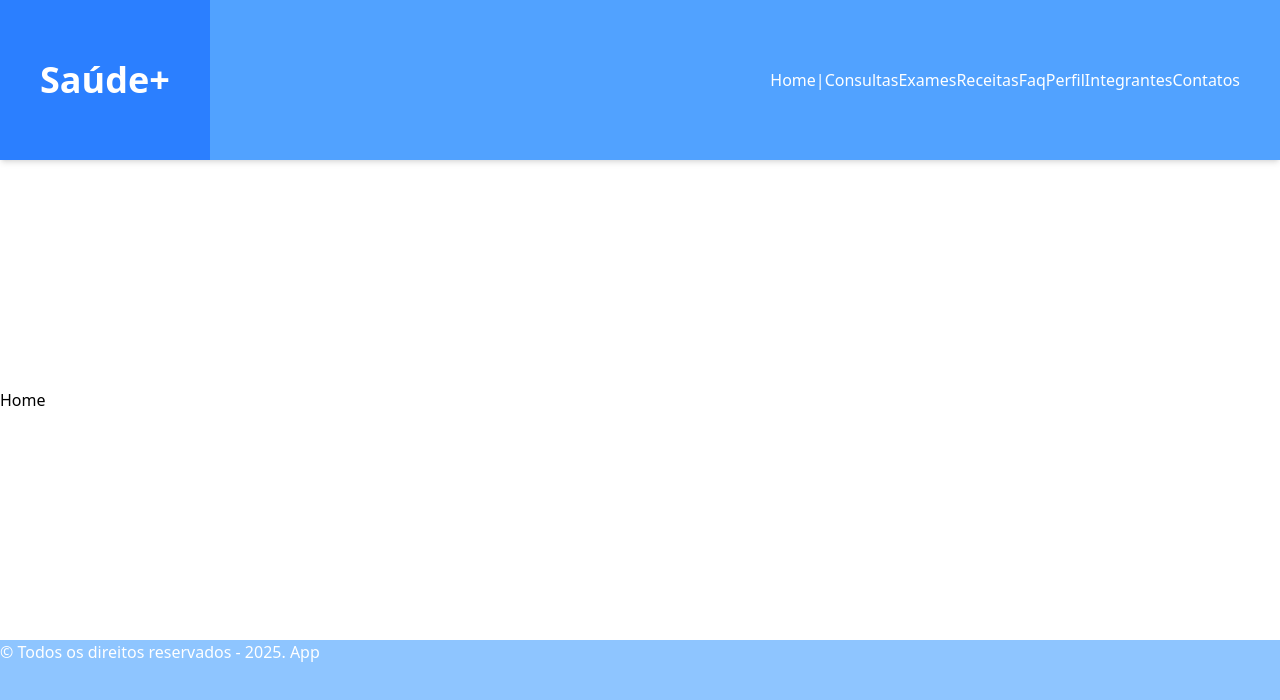
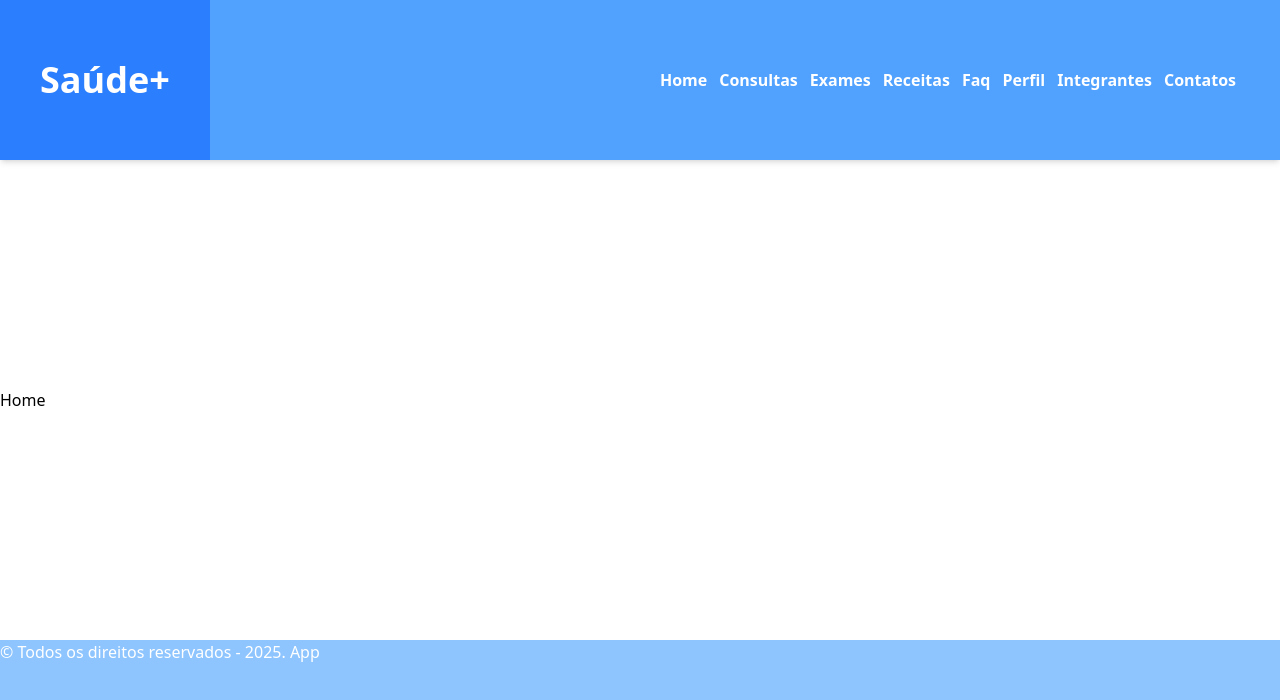
Before and after one commit to Challenge-1TDSPF-RRP/Front-End-Sprint-3, a React (Vite) app in the folder saude-mais/: page /home in a window 1280 px wide. Shown: the top 700 px of the page. Built offline with nearby package versions, Linux system fonts and the light colour scheme.

Commit message:
Estilização do Menu finalizada.

```diff
--- a/saude-mais/src/components/Menu/Menu.tsx
+++ b/saude-mais/src/components/Menu/Menu.tsx
@@ -1,17 +1,56 @@
 import { Link } from "react-router-dom";
 
-export default function Menu(){
-
-    return(
-        <nav>
-            <Link to="/home">Home</Link>|
-            <Link to="/consultas">Consultas</Link>
-            <Link to="/exames">Exames</Link>
-            <Link to="/receitas">Receitas</Link>
-            <Link to="/faq">Faq</Link>
-            <Link to="/paciente">Perfil</Link>
-            <Link to="/integrantes">Integrantes</Link>
-            <Link to="/contatos">Contatos</Link>
-        </nav>
-    );
+export default function Menu() {
+  return (
+    <nav className="flex justify-center gap-1 rounded">
+      <Link
+        to="/home"
+        className="bg-blue-400 text-white px-1 py-2 rounded font-bold hover:bg-blue-500 transition"
+      >
+        Home
+      </Link>
+      <Link
+        to="/consultas"
+        className="bg-blue-400 text-white px-1 py-2 rounded font-bold hover:bg-blue-500 transition"
+      >
+        Consultas
+      </Link>
+      <Link
+        to="/exames"
+        className="bg-blue-400 text-white px-1 py-2 rounded font-bold hover:bg-blue-500 transition"
+      >
+        Exames
+      </Link>
+      <Link
+        to="/receitas"
+        className="bg-blue-400 text-white px-1 py-2 rounded font-bold hover:bg-blue-500 transition"
+      >
+        Receitas
+      </Link>
+      <Link
+        to="/faq"
+        className="bg-blue-400 text-white px-1 py-2 rounded font-bold hover:bg-blue-500 transition"
+      >
+        Faq
+      </Link>
+      <Link
+        to="/paciente"
+        className="bg-blue-400 text-white px-1 py-2 rounded font-bold hover:bg-blue-500 transition"
+      >
+        Perfil
+      </Link>
+      <Link
+        to="/integrantes"
+        className="bg-blue-400 text-white px-1 py-2 rounded font-bold hover:bg-blue-500 transition"
+      >
+        Integrantes
+      </Link>
+      <Link
+        to="/contatos"
+        className="bg-blue-400 text-white px-1 py-2 rounded font-bold hover:bg-blue-500 transition"
+      >
+        Contatos
+      </Link>
+    </nav>
+  );
 }
```
